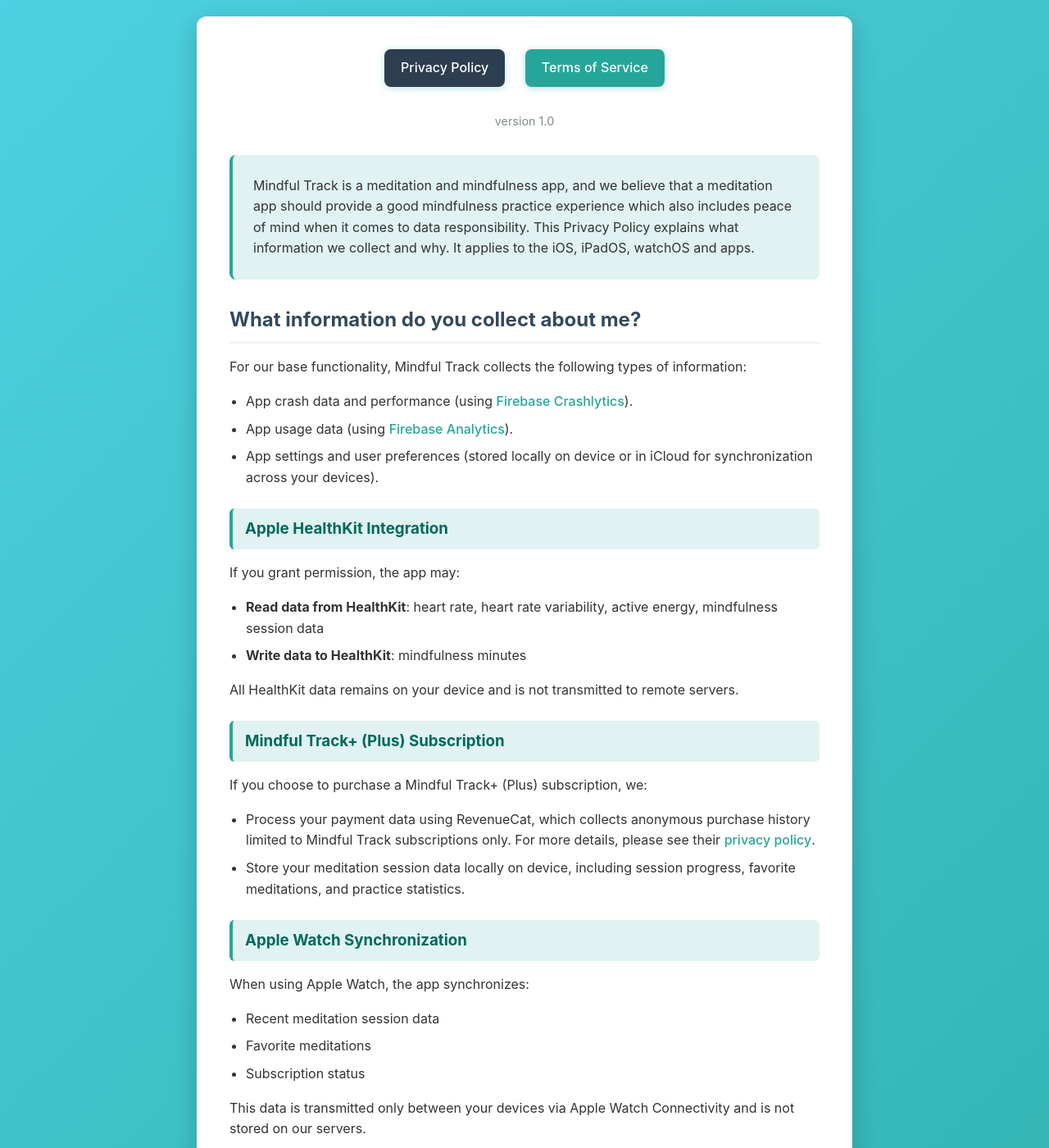
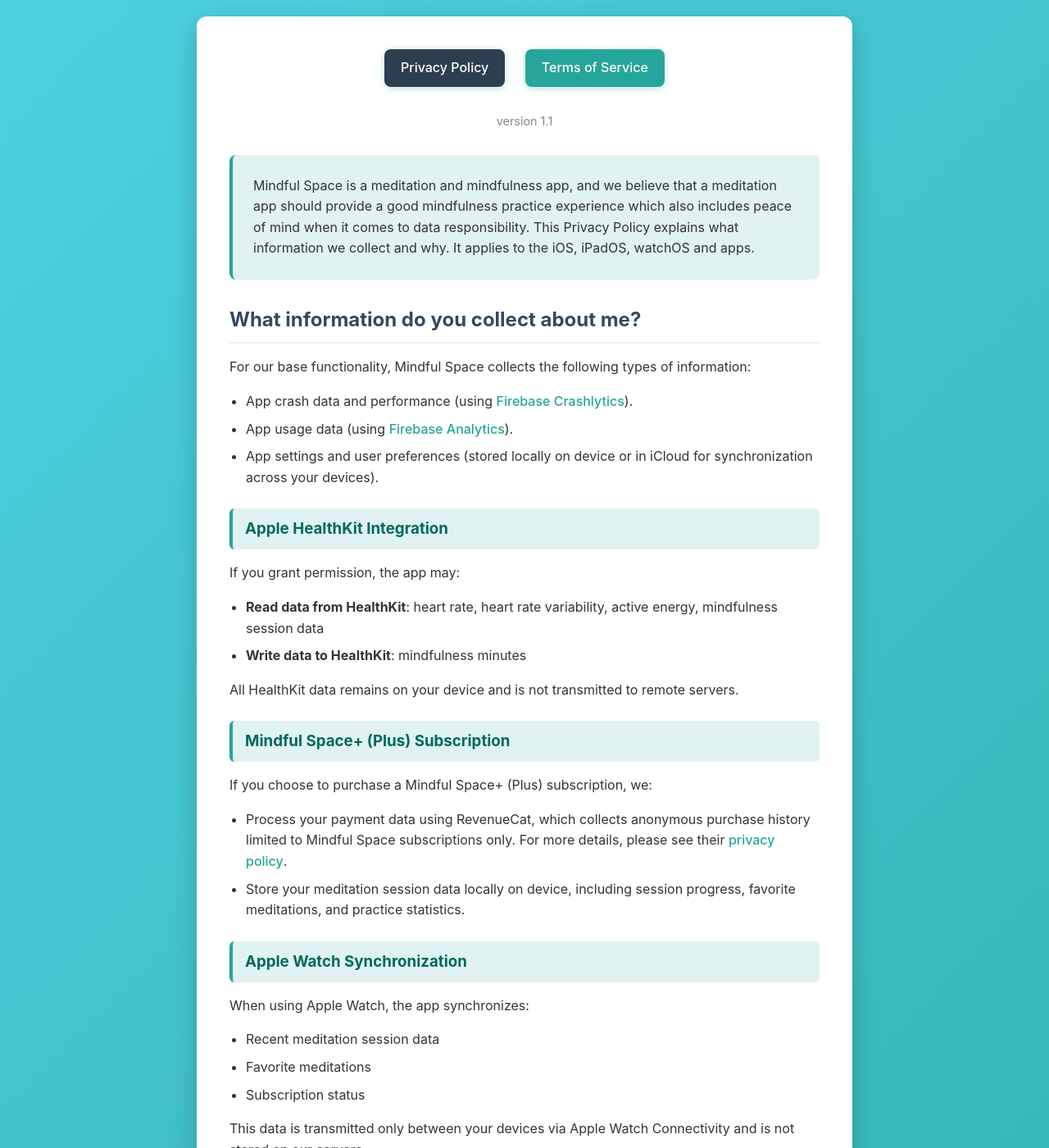
Before and after one commit to c0dedbear/mindful-track-public, a Jekyll site: the page built from privacy.md, in a window 1280 px wide and 1400 px high. Shown: the whole window at 82% size. Built offline with Jekyll 4.4.1, drawn with Linux system fonts in a browser that asks for light colours; some of the changed text lies outside the part shown.

Commit message:
Rename app

```diff
--- a/_config.yml
+++ b/_config.yml
@@ -1,4 +1,4 @@
-title: Mindful Track
+title: Mindful Space
 description: Legal Documents & Policies
 
 # Site URL for GitHub Pages
--- a/privacy.md
+++ b/privacy.md
@@ -4,11 +4,11 @@
 icon: 🔒
 ---
 
-<div class="version">version 1.0</div>
+<div class="version">version 1.1</div>
 
 <div class="intro-section">
 
-Mindful Track is a meditation and mindfulness app, and we believe that a meditation app should provide a good mindfulness practice experience which also includes peace of mind when it comes to data responsibility.
+Mindful Space is a meditation and mindfulness app, and we believe that a meditation app should provide a good mindfulness practice experience which also includes peace of mind when it comes to data responsibility.
 
 This Privacy Policy explains what information we collect and why. It applies to the iOS, iPadOS, watchOS and apps.
 
@@ -16,7 +16,7 @@
 
 ## What information do you collect about me?
 
-For our base functionality, Mindful Track collects the following types of information:
+For our base functionality, Mindful Space collects the following types of information:
 
 - App crash data and performance (using [Firebase Crashlytics](https://firebase.google.com/support/privacy)).
 - App usage data (using [Firebase Analytics](https://firebase.google.com/support/privacy)).
@@ -31,11 +31,11 @@
 
 All HealthKit data remains on your device and is not transmitted to remote servers.
 
-### Mindful Track+ (Plus) Subscription
+### Mindful Space+ (Plus) Subscription
 
-If you choose to purchase a Mindful Track+ (Plus) subscription, we:
+If you choose to purchase a Mindful Space+ (Plus) subscription, we:
 
-- Process your payment data using RevenueCat, which collects anonymous purchase history limited to Mindful Track subscriptions only. For more details, please see their [privacy policy](https://www.revenuecat.com/privacy).
+- Process your payment data using RevenueCat, which collects anonymous purchase history limited to Mindful Space subscriptions only. For more details, please see their [privacy policy](https://www.revenuecat.com/privacy).
 - Store your meditation session data locally on device, including session progress, favorite meditations, and practice statistics.
 
 ### Apple Watch Synchronization
@@ -50,7 +50,7 @@
 
 ### Media Content Integration
 
-Mindful Track may allow you to access meditation and mindfulness content from your device or online platforms (such as YouTube). Please note:
+Mindful Space may allow you to access meditation and mindfulness content from your device or online platforms (such as YouTube). Please note:
 
 - We do not control the content available on third-party platforms
 - Each platform's own privacy policy and terms of service apply to any content you access through that platform
@@ -62,7 +62,7 @@
 
 - To provide all the features specified in the subscription service.
 - To provide effective support to you during your use of the app.
-- To understand how Mindful Track services are used and to improve our services.
+- To understand how Mindful Space services are used and to improve our services.
 - To synchronize data between your Apple devices.
 
 ## Will you send me emails?
@@ -87,6 +87,14 @@
 
 If you have any questions or concerns about our Privacy Policy, please contact us at [codedbear@icloud.com](mailto:codedbear@icloud.com)
 
+## Version History
+
+**Version 1.1** - October 28, 2025
+- Rebranded from Mindful Track to Mindful Space
+
+**Version 1.0** - September 15, 2025
+- Initial release
+
 <div class="effective-date">
-Effective Date: September 15, 2025
+Effective Date: October 28, 2025
 </div>
```
Also changed, not shown: index.html (+5 -5 lines), terms.md (+16 -8 lines).
